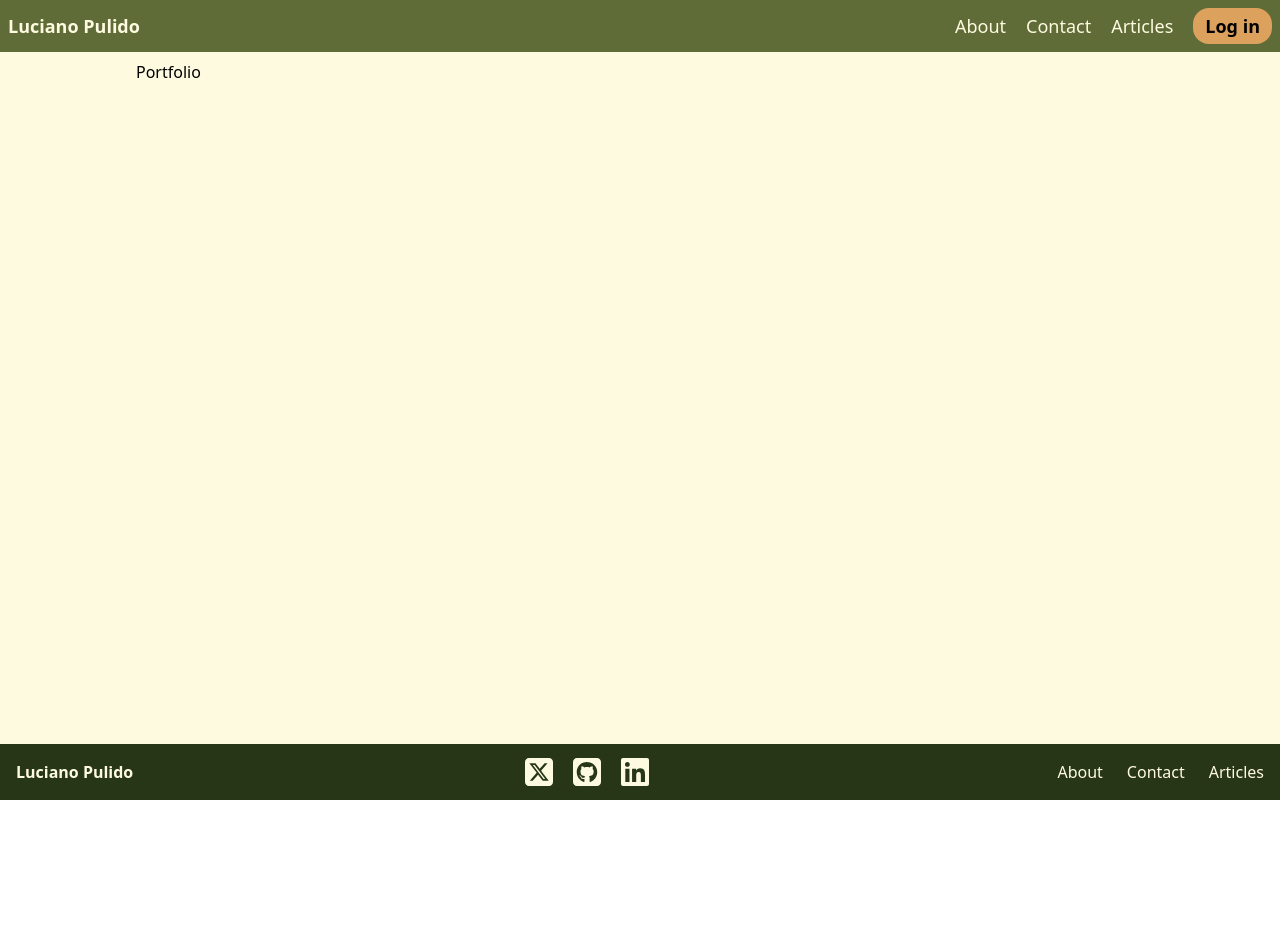
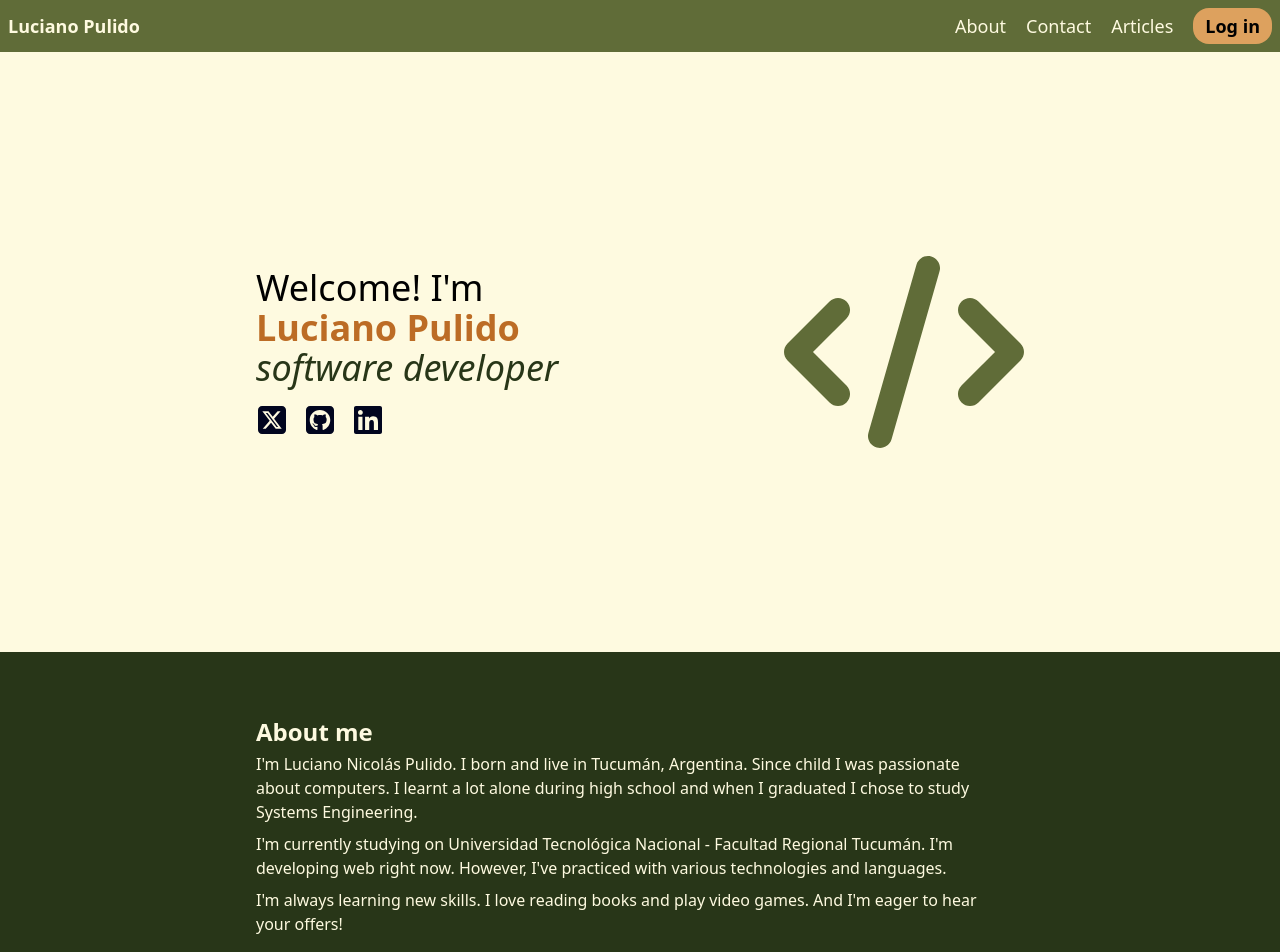
Before and after one commit to PulidoLuciano/LucianoPulido, a React (Vite) app in the folder Frontend/: page / in a window 1280 px wide. Shown: the top 952 px of the page. Before the commit the page ends 800 px from the top, so only its background shows below. Built offline with nearby package versions, Linux system fonts and the light colour scheme.

Commit message:
Add hero and about me

```diff
--- a/Frontend/src/App.tsx
+++ b/Frontend/src/App.tsx
@@ -6,9 +6,7 @@ function App() {
   return (
     <>
       <Header/>
-      <main className="max-w-screen-laptop mx-auto p-2">
-        <Outlet/>
-      </main>
+      <Outlet/>
       <Footer/>
     </>
   )
--- a/Frontend/src/index.css
+++ b/Frontend/src/index.css
@@ -1,3 +1,9 @@
 @tailwind base;
 @tailwind components;
 @tailwind utilities;
+
+@layer base{
+    main{
+        @apply pb-32 laptop:pb-14
+    }
+}
--- a/Frontend/src/pages/portfolio.tsx
+++ b/Frontend/src/pages/portfolio.tsx
@@ -1,5 +1,40 @@
+import xIcon from "../assets/x.svg"
+import githubIcon from "../assets/github.svg"
+import linkedInIcon from "../assets/linkedIn.svg"
+import codeIcon from "../assets/code.svg"
+
 export default function Portfolio(){
     return(
-        <h1>Portfolio</h1>
+        <main>
+            <section className="h-[75vh] flex flex-col justify-center p-2 select-none">
+                <div className="max-w-screen-mobileS laptop:max-w-screen-tablet m-auto w-full flex justify-between items-center">
+                    <div>
+                        <h1 className="text-4xl">Welcome! I'm</h1>
+                        <h1 className="text-4xl text-secondary-dark"><strong>Luciano Pulido</strong></h1>
+                        <h1 className="text-4xl text-primary-dark"><em>software developer</em></h1>
+                        <div className="flex gap-4 mt-4">
+                            <a href="x.com"><img src={xIcon} alt="X's icon" className="size-8 invert hover:brightness-110"/></a>
+                            <a href="github.com"><img src={githubIcon} alt="GitHub's icon" className="size-8 invert hover:brightness-110"/></a>
+                            <a href="linkedIn.com"><img src={linkedInIcon} alt="LinkedIn's icon" className="size-8 invert hover:brightness-110"/></a>
+                        </div>
+                    </div>
+                    <img src={codeIcon} alt="Code icon" className="hidden laptop:block laptop:size-60"/>
+                </div>
+            </section>
+            <section className="flex flex-col justify-center p-2 select-none bg-primary-dark py-16">
+                <div className="max-w-screen-mobileS laptop:max-w-screen-tablet m-auto w-full">
+                    <h1 className="text-tertiary font-bold text-2xl">About me</h1>
+                    <p className="text-tertiary py-1 text-pretty">
+                        I'm Luciano Nicolás Pulido. I born and live in Tucumán, Argentina. Since child I was passionate about computers. I learnt a lot alone during high school and when I graduated I chose to study Systems Engineering.
+                    </p>
+                    <p className="text-tertiary py-1 text-pretty">
+                        I'm currently studying on Universidad Tecnológica Nacional - Facultad Regional Tucumán. I'm developing web right now. However, I've practiced with various technologies and languages.
+                    </p>
+                    <p className="text-tertiary py-1 text-pretty">
+                        I'm always learning new skills. I love reading books and play video games. And I'm eager to hear your offers!
+                    </p>
+                </div>
+            </section>
+        </main>
     )
 }
```
Also changed, not shown: Frontend/src/assets/code.svg (added).
